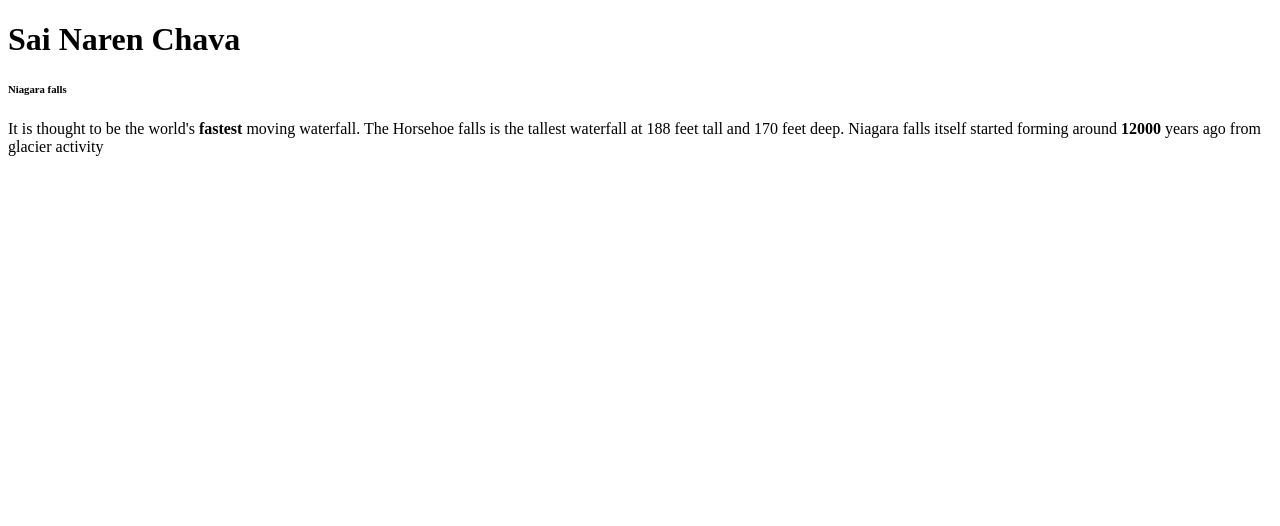
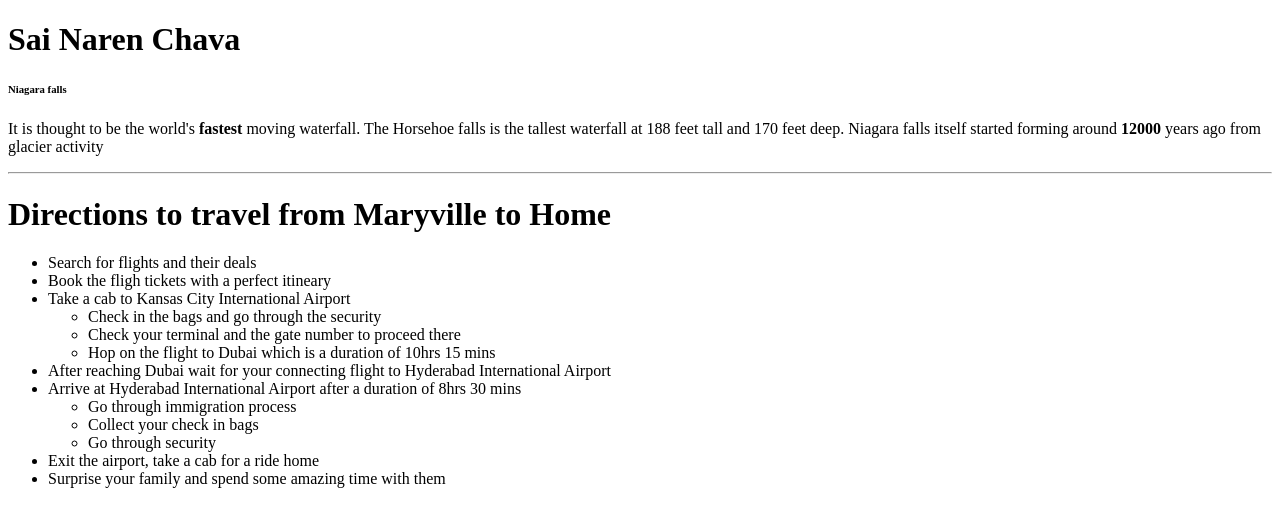
Before and after one commit to 44-563-WebApps-F21/webapps-f21-assignment-3-sainarenchava, a plain HTML site: page index.html in a window 1280 px wide. Drawn offline with Linux system fonts and the light colour scheme.

Commit message:
Unordered list
Directions to Home

```diff
--- a/index.html
+++ b/index.html
@@ -14,3 +14,31 @@
     The Horsehoe falls is the tallest waterfall at 188 feet tall and 170 feet deep.
     Niagara falls itself started forming around <b>12000</b> years ago from glacier activity
  </p>
+<hr>
+<h1> Directions to travel from Maryville to Home</h1>
+<ul>
+ <li> Search for flights and their deals </li>
+ <li> Book the fligh tickets with a perfect itineary </li>
+ <li> Take a cab to Kansas City International Airport
+    <ul>
+        <li> Check in the bags and go through the security </li>
+        <li> Check your terminal and the gate number to proceed there </li>
+        <li> Hop on the flight to Dubai which is a duration of 10hrs 15 mins </li>
+    </ul>
+
+ </li>
+<li> After reaching Dubai wait for your connecting flight to Hyderabad International Airport </li>
+<li> Arrive at Hyderabad International Airport after a duration of 8hrs 30 mins
+    <ul>
+        <li> Go through immigration process </li>
+        <li> Collect your check in bags </li>
+        <li> Go through security </li>
+    </ul>
+</li>
+<li> Exit the airport, take a cab for a ride home </li>
+<li> Surprise your family and spend some amazing time with them </li>
+
+
+
+
+</ul>
```
